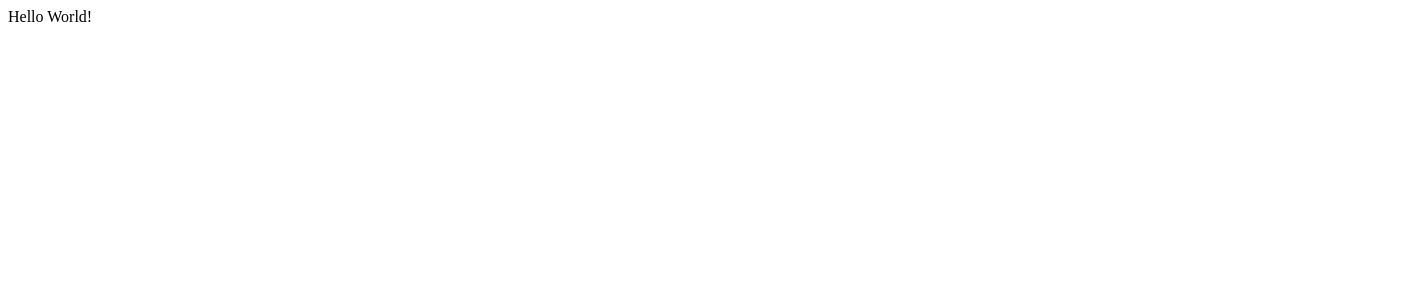
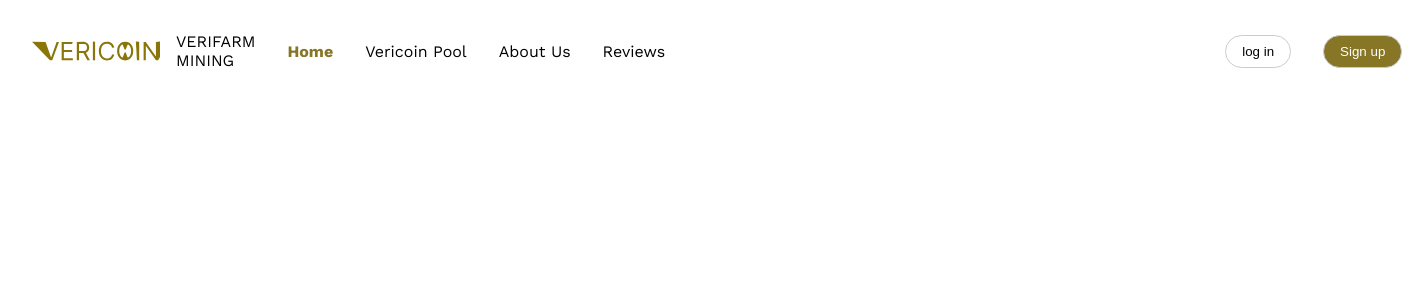
Before and after one commit to Tolujoh-n/SwiftRise-updated, a React (Vite) app: page / in a window 1280 px wide. Shown: the top 300 px of the page, 1402 px wide, since content can reach past the window. Built offline with nearby package versions, Linux system fonts and the light colour scheme.

Commit message:
added nabar

```diff
--- a/index.html
+++ b/index.html
@@ -4,6 +4,15 @@
     <meta charset="UTF-8" />
     <link rel="icon" type="image/svg+xml" href="/vite.svg" />
     <meta name="viewport" content="width=device-width, initial-scale=1.0" />
+    <link rel="preconnect" href="https://fonts.googleapis.com" />
+    <link rel="preconnect" href="https://fonts.gstatic.com" crossorigin />
+    <link
+      href="https://fonts.googleapis.com/css2?family=Heebo:wght@400;500;700;900&family=Montserrat:ital,wght@0,100;0,200;0,300;0,400;0,500;0,600;0,700;0,800;0,900;1,100;1,300;1,900&family=Nunito:ital,wght@0,200;0,300;0,400;0,500;0,600;0,700;0,800;0,900;0,1000;1,200;1,300;1,400;1,500;1,600;1,700;1,800;1,900;1,1000&family=Outfit:wght@400;700&family=Poppins:ital,wght@0,400;0,500;0,700;1,500&family=Work+Sans:ital,wght@0,100;0,200;0,300;0,400;0,500;0,600;0,700;0,800;0,900;1,100;1,200;1,300;1,400;1,500;1,600;1,700;1,800;1,900&display=swap"
+      rel="stylesheet"
+    />
+    <style>
+      @import url("https://fonts.googleapis.com/css2?family=Heebo:wght@400;500;700;900&family=Montserrat:ital,wght@0,100;0,200;0,300;0,400;0,500;0,600;0,700;0,800;0,900;1,100;1,300;1,900&family=Nunito:ital,wght@0,200;0,300;0,400;0,500;0,600;0,700;0,800;0,900;0,1000;1,200;1,300;1,400;1,500;1,600;1,700;1,800;1,900;1,1000&family=Outfit:wght@400;700&family=Poppins:ital,wght@0,400;0,500;0,700;1,500&family=Work+Sans:ital,wght@0,100;0,200;0,300;0,400;0,500;0,600;0,700;0,800;0,900;1,100;1,200;1,300;1,400;1,500;1,600;1,700;1,800;1,900&display=swap");
+    </style>
     <title>Vite + React</title>
   </head>
   <body>
--- a/package.json
+++ b/package.json
@@ -10,8 +10,11 @@
     "preview": "vite preview"
   },
   "dependencies": {
+    "framer-motion": "^10.12.16",
     "react": "^18.2.0",
-    "react-dom": "^18.2.0"
+    "react-dom": "^18.2.0",
+    "react-icon": "^1.0.0",
+    "react-router-dom": "^6.11.2"
   },
   "devDependencies": {
     "@types/react": "^18.0.37",
--- a/src/App.jsx
+++ b/src/App.jsx
@@ -1,11 +1,12 @@
 import { useState } from 'react';
 import './App.css'
+import Nav from './components/Nav/Nav';
 
 function App() {
 
   return (
     <>
-      Hello World!
+      <Nav/>
     </>
   )
 }
--- /dev/null
+++ b/src/components/Nav/Nav.jsx
@@ -0,0 +1,38 @@
+import logo from "../../assets/VERICOIN.svg";
+import "./nav.css";
+import { Link } from "react-router-dom";
+const Nav = () => {
+  return (
+    <div className="navbar">
+      <div className="logoContainer">
+        <img src={logo} alt="logo" />
+        <div className="logoTexts">
+          <p>VERIFARM</p>
+          <p>MINING</p>
+        </div>
+      </div>
+      <div className="navLinks">
+        <ul>
+          <li>
+            <a href="#" className="activeLink">Home</a>
+          </li>
+          <li>
+            <a href="#">Vericoin Pool</a>
+          </li>
+          <li>
+            <a href="#">About Us</a>
+          </li>
+          <li>
+            <a href="#">Reviews</a>
+          </li>
+        </ul>
+        <div className="navButtons">
+          <button>log in</button>
+          <button className="greenBtn">Sign up</button>
+        </div>
+      </div>
+    </div>
+  );
+};
+
+export default Nav;
--- /dev/null
+++ b/src/components/Nav/nav.css
@@ -0,0 +1,68 @@
+.navbar{
+    display: flex;
+    gap: 2rem;
+    align-items: center;
+    padding: 2rem 2rem;
+
+}
+
+.logoContainer img{
+    heigth: 4rem;
+    width: 8rem;
+}
+
+.logoContainer{
+    display: flex;
+    gap: 1rem;
+}
+
+.logoTexts{
+    display: flex;
+    flex-direction: column;
+}
+
+logoTexts p{
+    margin: 0;
+    padding: 0;
+}
+
+.navLinks{
+    display: flex;
+    justify-content: space-between;
+    gap:10rem;
+}
+
+.navLinks a.activeLink{
+    color: rgb(135, 118, 38);
+    font-weight: bold;
+}
+
+.navLinks ul {
+    display: flex;
+    gap: 2rem;
+    align-items: center;
+    list-style: none;
+}
+
+.navLinks ul li a{
+    text-decoration: none;
+    color: black;
+}
+
+.navButtons{
+    display: flex;
+    gap: 2rem;
+   transform: translateX(25rem)
+}
+
+.navButtons button{
+    border: 1px solid #ccc;
+    border-radius: 20px;
+    padding: .5rem 1rem;
+    background: none;
+}
+
+ .navButtons .greenBtn{
+    background-color: rgb(135, 118, 38);
+    color: white;
+}
--- a/src/index.css
+++ b/src/index.css
@@ -0,0 +1,14 @@
+html {
+font-family: "Heebo", sans-serif;
+font-family: "Montserrat", sans-serif;
+font-family: "Nunito", sans-serif;
+font-family: "Outfit", sans-serif;
+font-family: "Poppins", sans-serif;
+font-family: "Work Sans", sans-serif;
+}
+
+*{
+    padding: 0;
+    margin: 0;
+    box-sizing: border-box;
+}
```
Also changed, not shown: src/assets/VERICOIN.svg (added), 1 other file (tests, documents, lock files or other folders).
